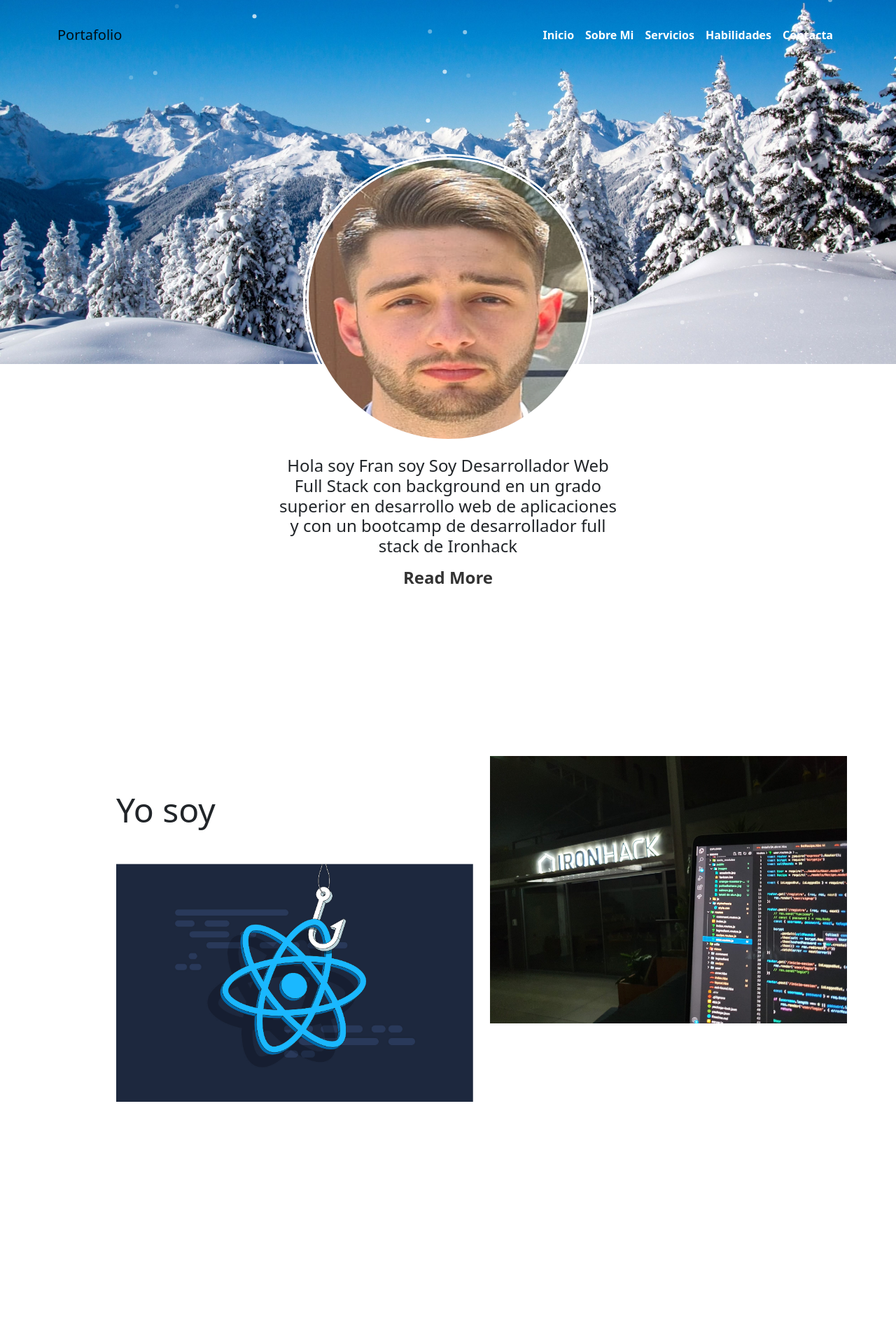
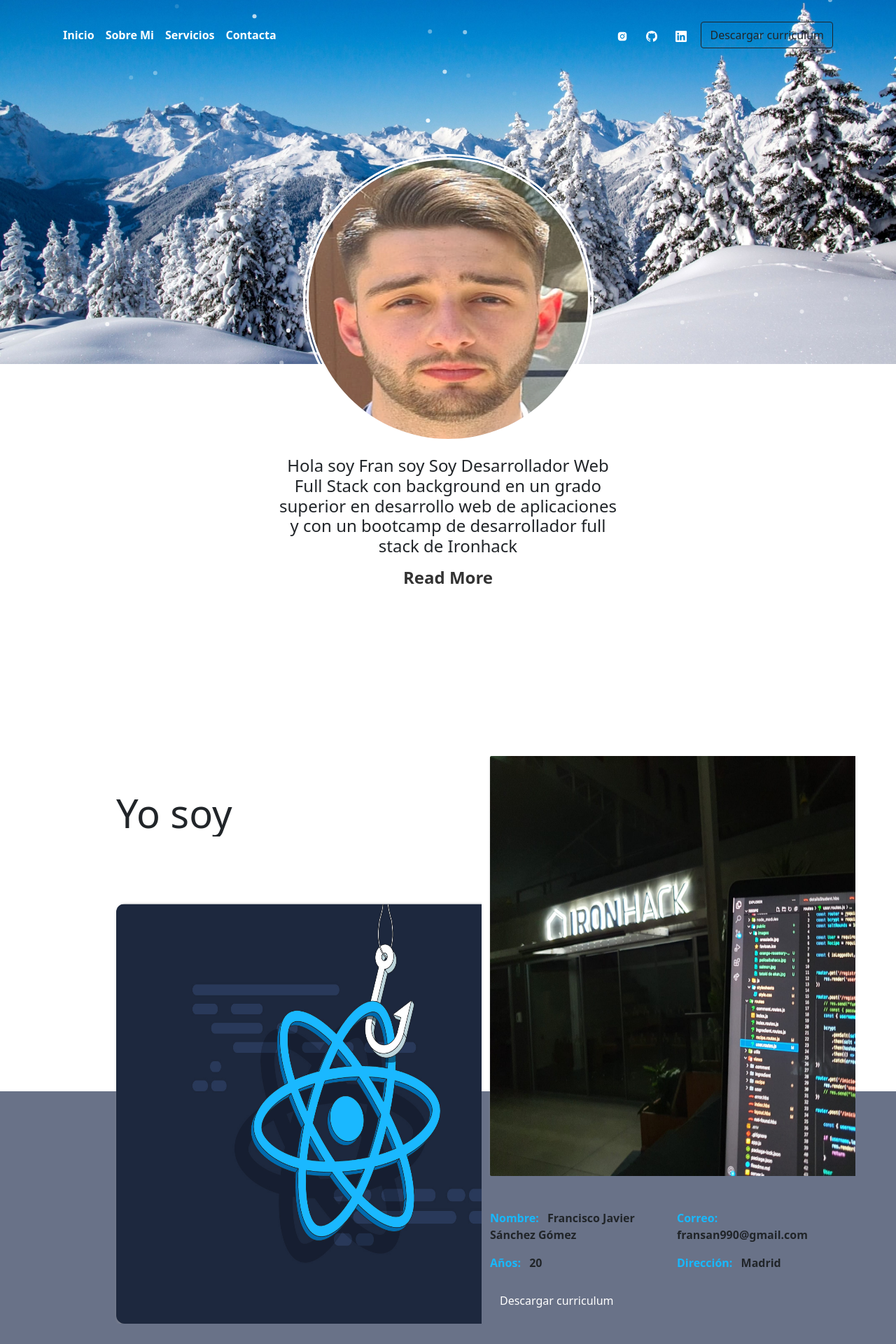
Before and after one commit to fransan990/Portafolio_v1, a React (Create React App) app: page / in a window 1280 px wide. Shown: the top 1920 px of the page at 70% size. Built offline with nearby package versions, Linux system fonts and the light colour scheme.

Commit message:
Navigation.jsx y css solucionado

```diff
--- a/src/App.jsx
+++ b/src/App.jsx
@@ -6,9 +6,9 @@ import About from './components/About/About';
 function App() {
   return (
     <>
+
       <Navigation />
       <Header />
-
 
     </>
 
--- a/src/components/AnimatedWriting/AnimatedWriting.jsx
+++ b/src/components/AnimatedWriting/AnimatedWriting.jsx
@@ -12,7 +12,7 @@ const AnimatedWriting = () => {
 
         <Col lg={12} className="mt-5 mb-5">
 
-            <div className='display-5'>
+            <div className='display-4'>
                 Yo soy
 
                 <span style={{ fontWeight: 'bold' }}>
--- a/src/components/Header/Header.css
+++ b/src/components/Header/Header.css
@@ -21,3 +21,34 @@
     margin-top: 110px;
     padding: 130px;
 }
+
+.fondoGris {
+    position: relative;
+    bottom: 462px;
+    background-color: #697288;
+    padding: 250px;
+}
+
+.columnasFondoGris {
+    z-index: 1;
+}
+
+.imagenFondoGris2 {
+    height: 600px;
+    width: 600px;
+    box-shadow: 2px 2px 5px #999;
+    border-radius: 2px;
+}
+
+.imagenFondoGris1 {
+
+    height: 600px;
+    width: 661px;
+    box-shadow: 2px 2px 5px #999;
+    border-radius: 12px;
+
+}
+
+.me-2 {
+    color: #17b9ff;
+}
--- a/src/components/Header/Header.jsx
+++ b/src/components/Header/Header.jsx
@@ -2,7 +2,7 @@ import Particles from "react-tsparticles";
 import { loadFull } from "tsparticles";
 import Image from "react-bootstrap/Image";
 import options from "../../config/particle-config"
-import { Container, Col, Row, } from "react-bootstrap";
+import { Container, Col, Row, Button } from "react-bootstrap";
 import About from "../About/About";
 
 import "./Header.css"
@@ -69,25 +69,68 @@ const Header = () => {
 
 
 
-                            <Col lg={6}>
+                            <Col lg={6} className="columnasFondoGris">
+                                <Row>
+                                    <Col lg={12}>
                                         <AnimatedWriting />
+
+
+                                    </Col>
+                                    <Col lg={12}>
+
+
 
                                         <Image
                                             src={image3}
-                                    className="img-fluid"
+                                            className="imagenFondoGris1 mt-5"
 
                                         />
 
+
+
                                     </Col>
-                            <Col lg={6}>
+                                </Row>
+                            </Col>
+
+
+                            <Col lg={6} className="columnasFondoGris" >
+                                <Row>
+                                    <Col lg={12}>
+
                                         <Image
                                             src={image4}
-                                    className="img-fluid"
+                                            className="imagenFondoGris2"
 
                                         />
                                     </Col>
+                                    <Col lg={12} className="mt-5">
+
+                                        <Row>
+                                            <Col lg={6} className="fw-bold"><span className='me-2'>Nombre: </span> Francisco Javier Sánchez Gómez</Col>
+                                            <Col lg={6} className="fw-bold"><span className='me-2'>Correo: </span> fransan990@gmail.com</Col>
+                                            <Col lg={6} className="mt-3 fw-bold"><span className='me-2'>Años: </span> 20</Col>
+                                            <Col lg={6} className="mt-3 fw-bold "><span className='me-2'>Dirección: </span> Madrid</Col>
+                                            <Col lg={6} className="text-left">
+                                                <Button className='mt-4 colorBoton' target="_blank" href={
+                                                    "https://drive.google.com/uc?export=download&id=1DSHJHPjrekWp_lu7WE0FtfPLY2sIYwNd"}>
+                                                    Descargar curriculum</Button>
+                                            </Col>
+
                                         </Row>
                                     </Col>
+                                </Row>
+                            </Col>
+
+
+
+
+                        </Row>
+                    </Col>
+                    <Col lg={12} className="fondoGris"></Col>
+                    <Col lg={12}>
+                        olaaaa
+                    </Col>
+
                 </Row>
             </Col>
         </Row>
--- a/src/components/Nav/Navigation.css
+++ b/src/components/Nav/Navigation.css
@@ -1,14 +1,15 @@
 .active {
-    color: #2adaff !important;
+    color: black !important;
     font-weight: 700;
     text-decoration: none;
     background-position: 0% 100%;
     background-repeat: no-repeat;
     background-size: 0% 2px;
     transition: background-size .3s;
+    border-bottom: 2px solid black;
 }
 
-.pepe {
+.navbarSpy {
     font-weight: 700;
     text-decoration: none;
     background-image: linear-gradient(currentColor, currentColor);
@@ -18,19 +19,14 @@
     transition: background-size .3s;
 }
 
-.pepe:hover,
-.pepe:focus {
+.navbarSpy:hover,
+.navbarSpy:focus {
     background-size: 100% 2px;
-    color: #2adaff;
+    color: black;
 }
-
-
 
 .navbar {
     padding: 30px;
-    /* background-color: #1f203a;
-    color: white !important; */
-
 }
 
 a {
@@ -45,3 +41,21 @@ a {
     backdrop-filter: blur(15px);
     padding: 20px !important;
 }
+
+.btn-primary {
+    background-color: transparent;
+    border: none;
+    cursor: pointer;
+    margin-left: 2px;
+}
+
+.btn-primary:hover {
+    color: black;
+    background-color: transparent;
+    border: none;
+    position: relative;
+    bottom: 2px;
+    transition-duration: 1s;
+    transition-timing-function: ease-out;
+
+}
--- a/src/components/Nav/Navigation.jsx
+++ b/src/components/Nav/Navigation.jsx
@@ -1,8 +1,9 @@
 import "./Navigation.css"
-import { Container, Navbar, Nav, Row, Col } from 'react-bootstrap'
+import { Container, Navbar, Nav, Button } from 'react-bootstrap'
 import { useState } from 'react'
 import { Link } from "react-scroll"
-
+import { AiFillInstagram } from 'react-icons/ai';
+import { BsLinkedin, BsGithub } from 'react-icons/bs';
 
 const Navigation = () => {
 
@@ -16,32 +17,38 @@ const Navigation = () => {
         }
     }
 
+    const clickLinkOut = (enlace) => {
+        window.open(enlace, '_blank')
+    }
+
     window.addEventListener("scroll", scrollHandler);
 
-    const pages = ['Inicio', 'Sobre Mi', 'Servicios', 'Habilidades', 'Contacta'];
+    const pages = ['Inicio', 'Sobre Mi', 'Servicios', 'Contacta'];
 
     return (
 
-
         <Navbar className={navColour ? "sticky" : "navbar"} collapseOnSelect expand="lg" fixed='top'>
             <Container>
-                <Navbar.Brand href="#home">Portafolio</Navbar.Brand>
+                <Nav>
+                    {pages.map((page) => (
+
+                        <Nav.Link ><Link className='navbarSpy' activeClass="active" to={page} spy={true} smooth={true} offset={50} duration={500} >{page}</Link></Nav.Link>
+
+                    ))}
+                </Nav>
                 <Navbar.Toggle aria-controls="responsive-navbar-nav" />
                 <Navbar.Collapse id="responsive-navbar-nav">
                     <Nav className="me-auto"></Nav>
                     <Nav>
-
-                        {pages.map((page) => (
-
-                            <Nav.Link ><Link className='pepe' activeClass="active" to={page} spy={true} smooth={true} offset={50} duration={500} >{page}</Link></Nav.Link>
-
-                        ))}
-
+                        <Button onClick={() => clickLinkOut('https://www.instagram.com/frankii18_/')}><AiFillInstagram /></Button>
+                        <Button onClick={() => clickLinkOut('https://github.com/fransan990')}><BsGithub /></Button>
+                        <Button onClick={() => clickLinkOut('https://www.linkedin.com/in/francisco-javier-s%C3%A1nchez-g%C3%B3mez/')}><BsLinkedin /></Button>
+                        <Button variant="outline-dark" className="mx-2" onClick={() => clickLinkOut('https://drive.google.com/uc?export=download&id=1DSHJHPjrekWp_lu7WE0FtfPLY2sIYwNd')}>Descargar curriculum</Button>
                     </Nav>
                 </Navbar.Collapse>
             </Container>
-        </Navbar>
+        </Navbar >
+
     )
-
 }
 export default Navigation
```
Also changed, not shown: package.json (+5 -3 lines), 1 other file (tests, documents, lock files or other folders). Lines whose indentation alone changed are shown as unchanged.
